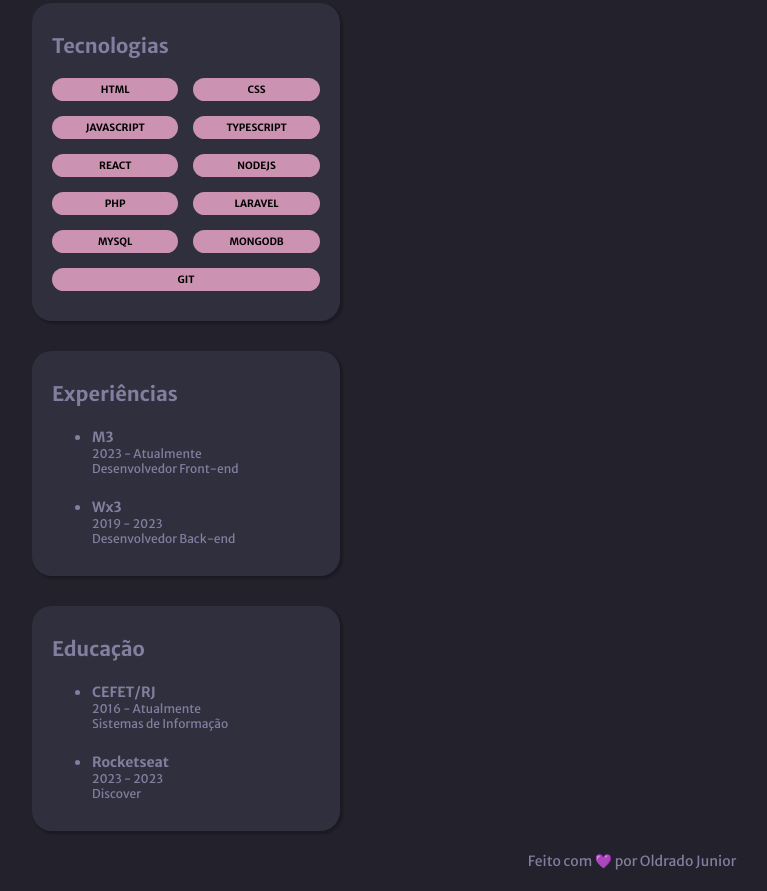
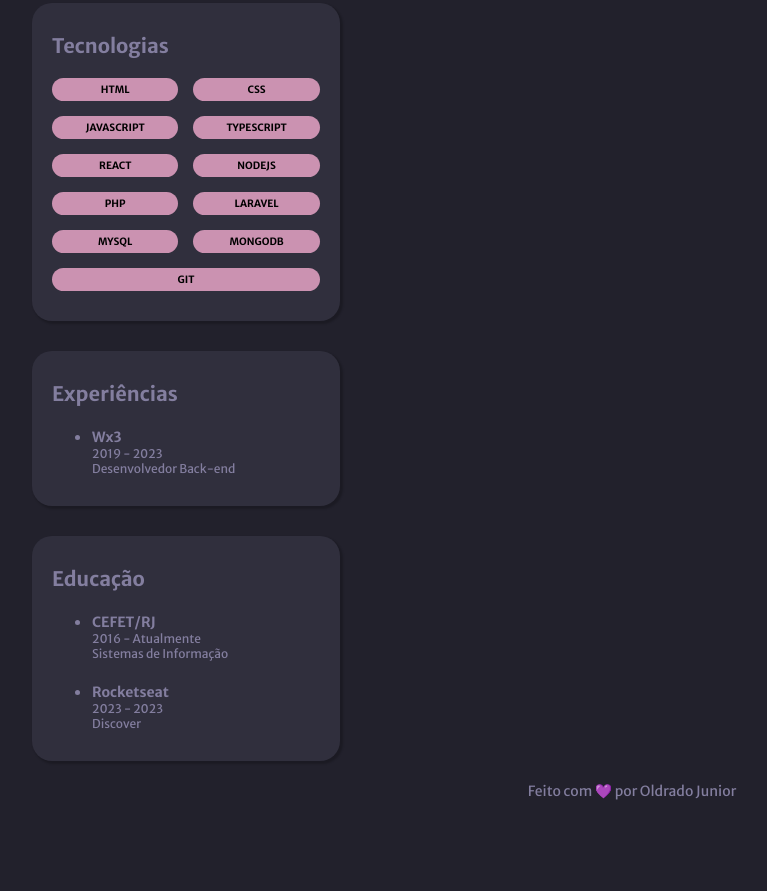
Before and after one commit to oldrado-jr/portfolio, a plain HTML site: page index.html in a window 1280 px wide. Shown: the part 738-1629 px from the top of the page, without its empty margins (8-775 px from the left). After the commit the page ends 1559 px from the top, so only its background shows below. Drawn offline with Linux system fonts and the light colour scheme.

Commit message:
change: remove a company info used for layout styling

```diff
--- a/index.html
+++ b/index.html
@@ -88,13 +88,6 @@
         <div id="experiences" class="card">
           <span class="card-title">Experiências</span>
           <ul>
-            <li>
-              <div>
-                <span class="company-name">M3</span>
-                <span class="work-since-until">2023 - Atualmente</span>
-                <span class="work-role">Desenvolvedor Front-end</span>
-              </div>
-            </li>
             <li>
               <div>
                 <span class="company-name">Wx3</span>
```
